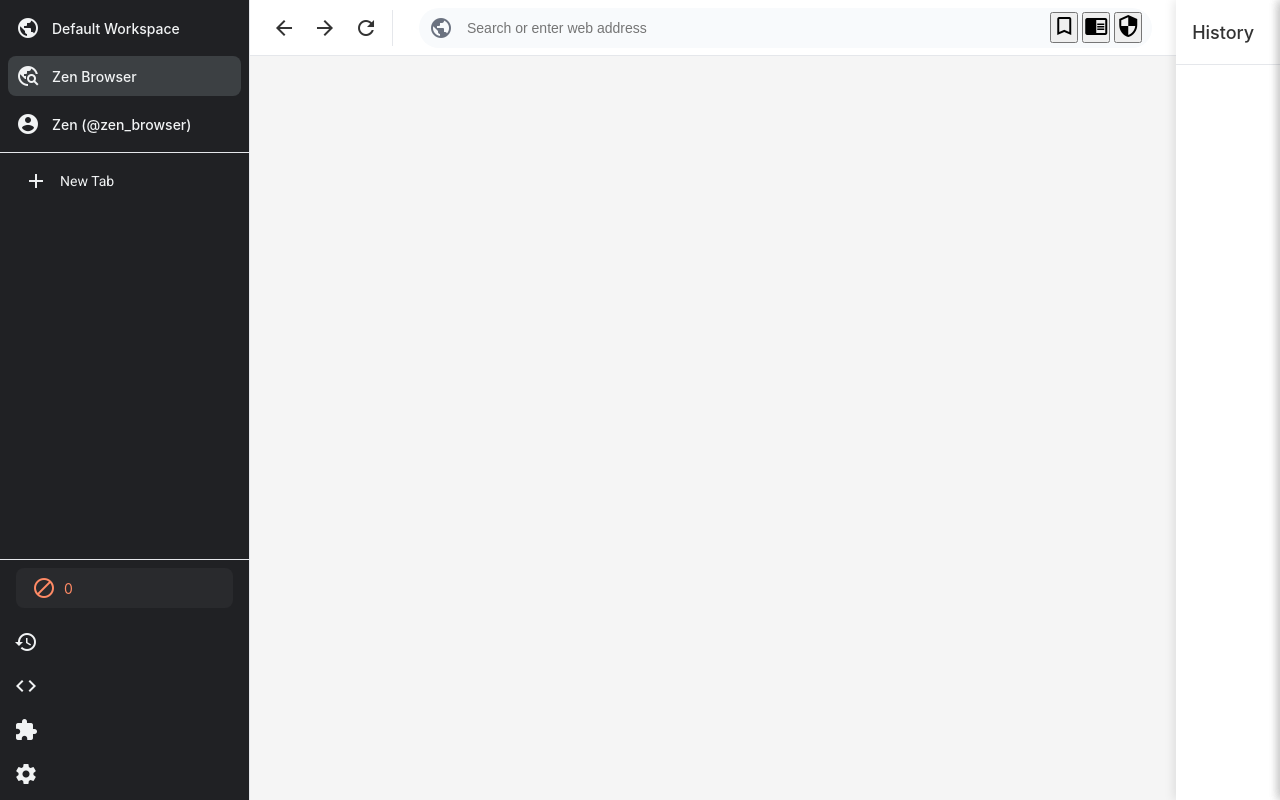
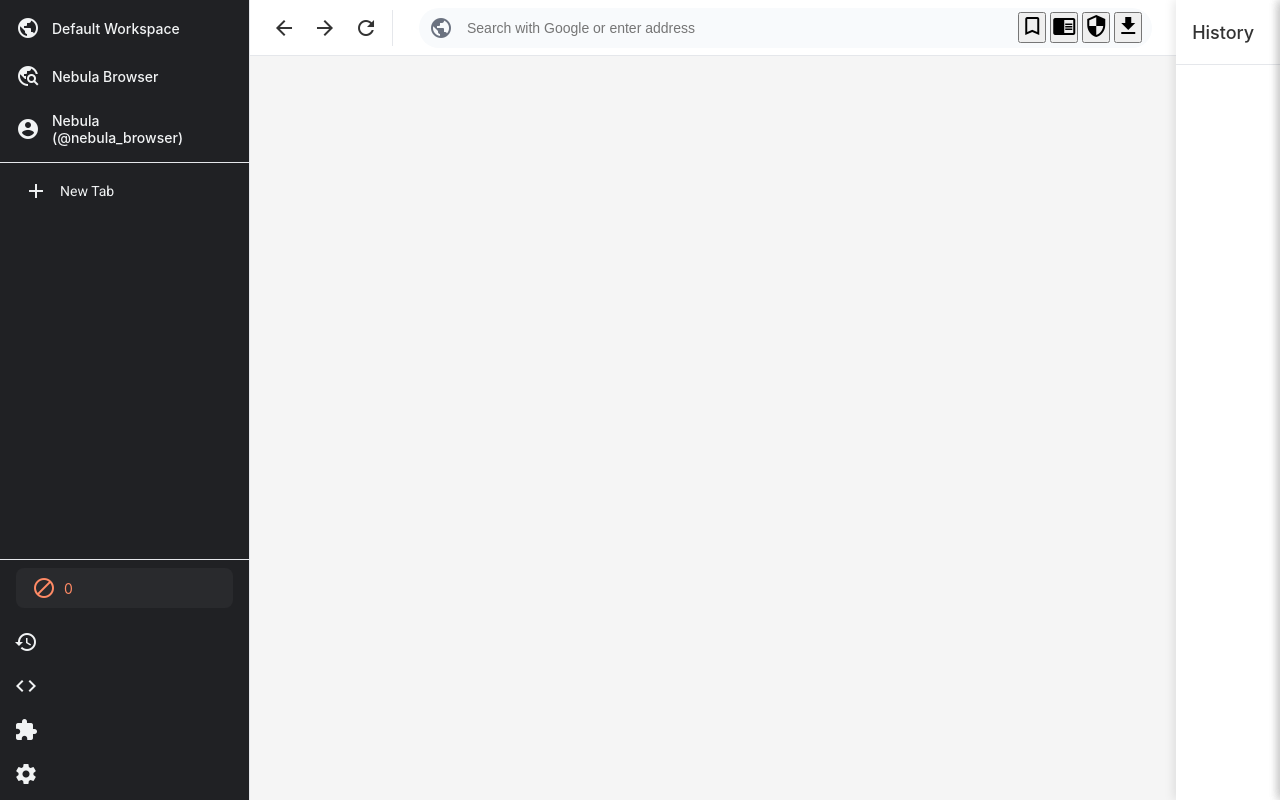
Before and after one commit to otdoges/didactic-invention, an Electron app: page src/index.html in a window 1280 px wide. Drawn offline with Linux system fonts and the light colour scheme; no server answers.

Commit message:
Different Name that is half-decent

```diff
--- a/src/index.html
+++ b/src/index.html
@@ -2,7 +2,7 @@
 <html>
   <head>
     <meta charset="UTF-8" />
-    <title>Zen Browser</title>
+    <title>Nebula Browser</title>
     <link rel="stylesheet" href="index.css" />
     <!-- Material Icons for a modern UI -->
     <link href="https://fonts.googleapis.com/icon?family=Material+Icons" rel="stylesheet">
@@ -22,16 +22,16 @@
               <span class="workspace-name">Default Workspace</span>
             </div>
           </div>
-          <div class="workspace-section zen-section">
+          <div class="workspace-section nebula-section">
             <div class="workspace-info">
               <span class="material-icons workspace-icon">travel_explore</span>
-              <span class="workspace-name">Zen Browser</span>
+              <span class="workspace-name">Nebula Browser</span>
             </div>
           </div>
           <div class="workspace-section">
             <div class="workspace-info user-profile">
               <span class="material-icons workspace-icon">account_circle</span>
-              <span class="workspace-name">Zen (@zen_browser)</span>
+              <span class="workspace-name">Nebula (@nebula_browser)</span>
             </div>
           </div>
         </div>
@@ -80,7 +80,7 @@
 
           <div id="address-bar">
             <span class="material-icons url-icon">public</span>
-            <input type="text" id="address-input" placeholder="Search or enter web address" />
+            <input type="text" id="address-input" placeholder="Search with Google or enter address" />
             <div class="address-actions">
               <button id="bookmark-btn" title="Bookmark this page">
                 <span class="material-icons">bookmark_border</span>
@@ -90,6 +90,9 @@
               </button>
               <button id="security-info-btn" title="Security information">
                 <span class="material-icons">security</span>
+              </button>
+              <button id="downloads-btn" title="Downloads">
+                <span class="material-icons">download</span>
               </button>
             </div>
           </div>
@@ -370,8 +373,8 @@
           </div>
           <div class="settings-section">
             <h3>About</h3>
-            <p>Zen Browser v1.0.0</p>
-            <p>A modern Electron browser with vertical tabs and advanced privacy features.</p>
+            <p>Nebula Browser v1.0.0</p>
+            <p>A sleek, high-performance browser with vertical tabs and advanced privacy features.</p>
             <div class="about-stats">
               <div class="stat-item">
                 <span class="stat-label">Ads Blocked</span>
```
